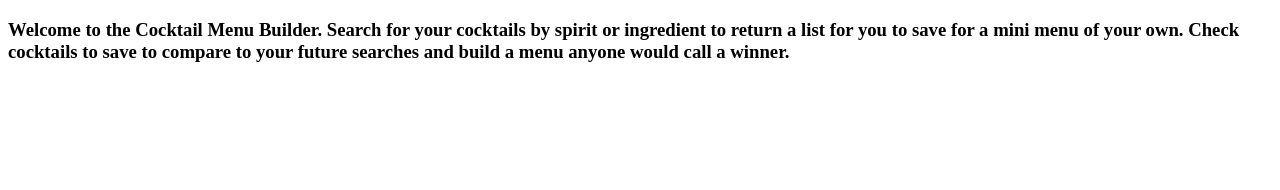
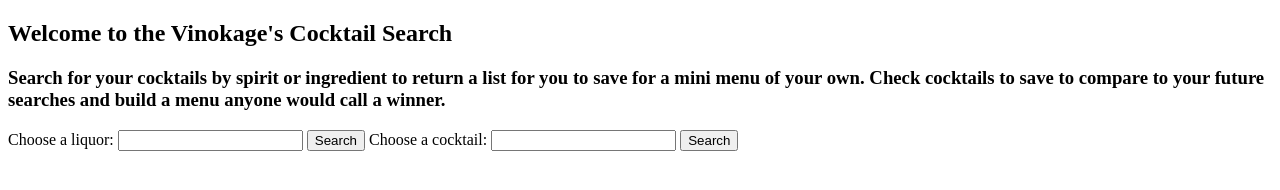
Before and after one commit to zkzerotwo/cocktail-search-api-capstone, a plain HTML site: page index.html in a window 1280 px wide. Drawn offline with nearby package versions, Linux system fonts and the light colour scheme.

Commit message:
Created watch function for index.html

```diff
--- a/index.html
+++ b/index.html
@@ -4,34 +4,34 @@
     <meta charset="UTF-8"/>
     <meta name="viewport" content="width=device-width, initial-scale=1">
     <link href="style.css" rel="stylesheet" type="text/css"/>
-    <title>Template</title>
+    <title>Vinokage's Cocktail Search</title>
   </head>
   <body>
     <section class="welcome">
       <div>
-
+        <h1>Welcome to the Vinokage's Cocktail Search</h1>
       </div>
     </section>
     <section class="introduction">
       <div>
-        <h3>Welcome to the Cocktail Menu Builder. Search for your cocktails by spirit or ingredient to return a list for you to save for a mini menu of your own. Check cocktails to save to compare to your future searches and build a menu anyone would call a winner.
+        <h3>Search for your cocktails by spirit or ingredient to return a list for you to save for a mini menu of your own. Check cocktails to save to compare to your future searches and build a menu anyone would call a winner.
         </h3>
       </div>
     </section>
-    <section class="hidden">
+    <section class="cocktail-search">
       <form id="cocktails">
         <label for="ingredient-list">Choose a liquor:</label>
         <input list="spirits">
         <datalist>
           <option value=""></option>
         </datalist>
-        <button type="submit"></button>
+        <button type="submit">Search</button>
         <label for="cocktail-list">Choose a cocktail:</label>
         <input list="cocktail-list">
         <datalist>
           <option value=""></option>
         </datalist>
-        </label>
+        <button type="submit">Search</button>
       </form>
     </section>
     <section class="results hidden">
@@ -40,7 +40,7 @@
         <input type ="checkbox" id="results" name ="" value="">
       </form>
     </section>
-      <section class="thumbnails">
+      <section class="thumbnails hidden">
         <div class="selected-drinks">
           <img src="">
         </div>
--- a/script.js
+++ b/script.js
@@ -0,0 +1,5 @@
+function cocktailWatch() {
+    console.log("Waiting on the bartender");
+}
+
+$(cocktailWatch);
```
